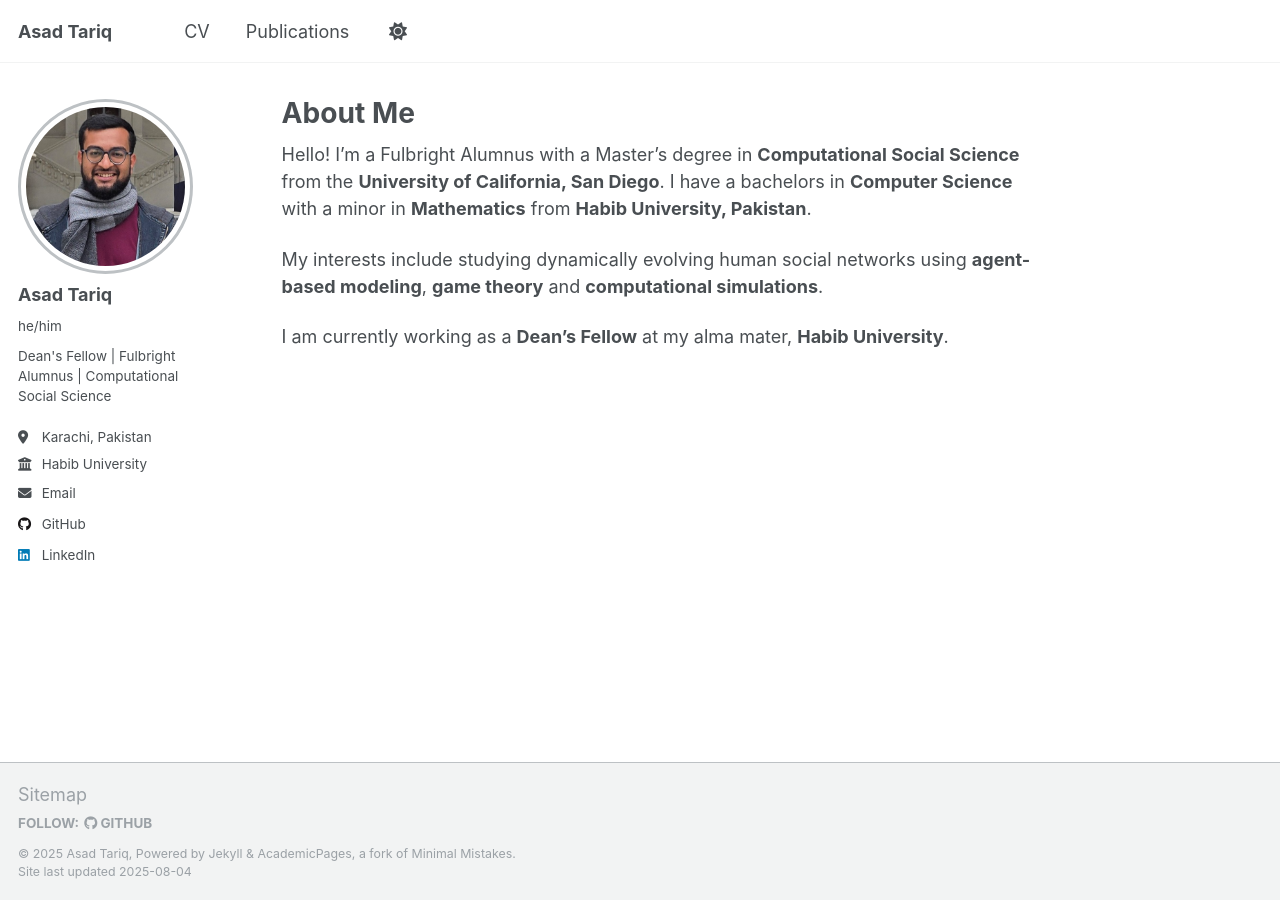
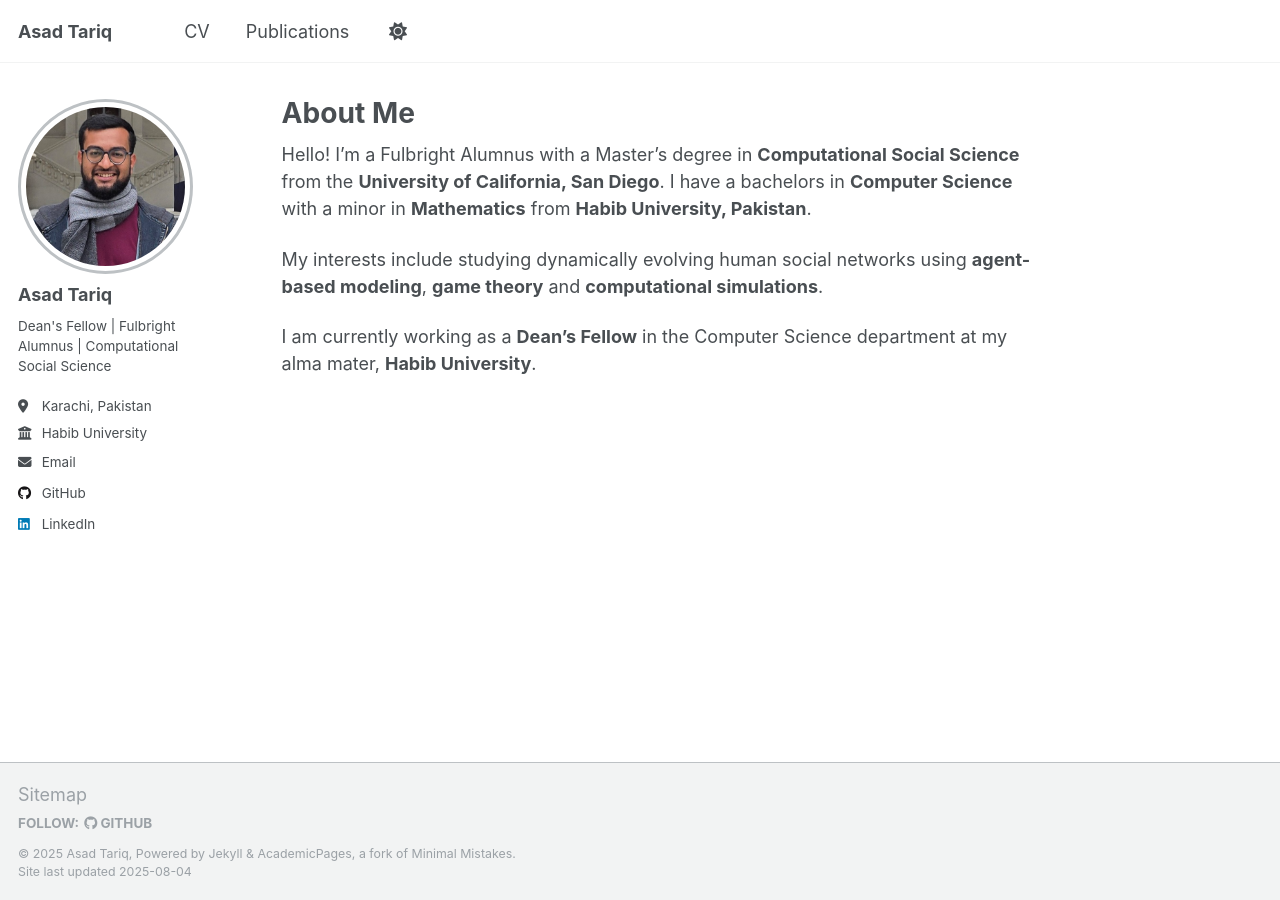
Before and after one commit to Asad-Tariq/Asad-Tariq.github.io, a Jekyll site: the page built from _pages/about.md, in a window 1280 px wide. Built offline with Jekyll 4.4.1, drawn with Linux system fonts in a browser that asks for light colours.

Commit message:
fall25 update

```diff
--- a/_config.yml
+++ b/_config.yml
@@ -24,7 +24,7 @@
   # Biographic information
   avatar           : "profile.jpg"
   name             : "Asad Tariq"
-  pronouns         : "he/him"
+  pronouns         : # "he/him"
   bio              : "Dean's Fellow | Fulbright Alumnus | Computational Social Science"
   location         : "Karachi, Pakistan"
   employer         : "Habib University"
--- a/_pages/about.md
+++ b/_pages/about.md
@@ -12,4 +12,4 @@
 
 My interests include studying dynamically evolving human social networks using **agent-based modeling**, **game theory** and **computational simulations**.
 
-I am currently working as a **Dean's Fellow** at my alma mater, **Habib University**.
+I am currently working as a **Dean's Fellow** in the Computer Science department at my alma mater, **Habib University**.
```
